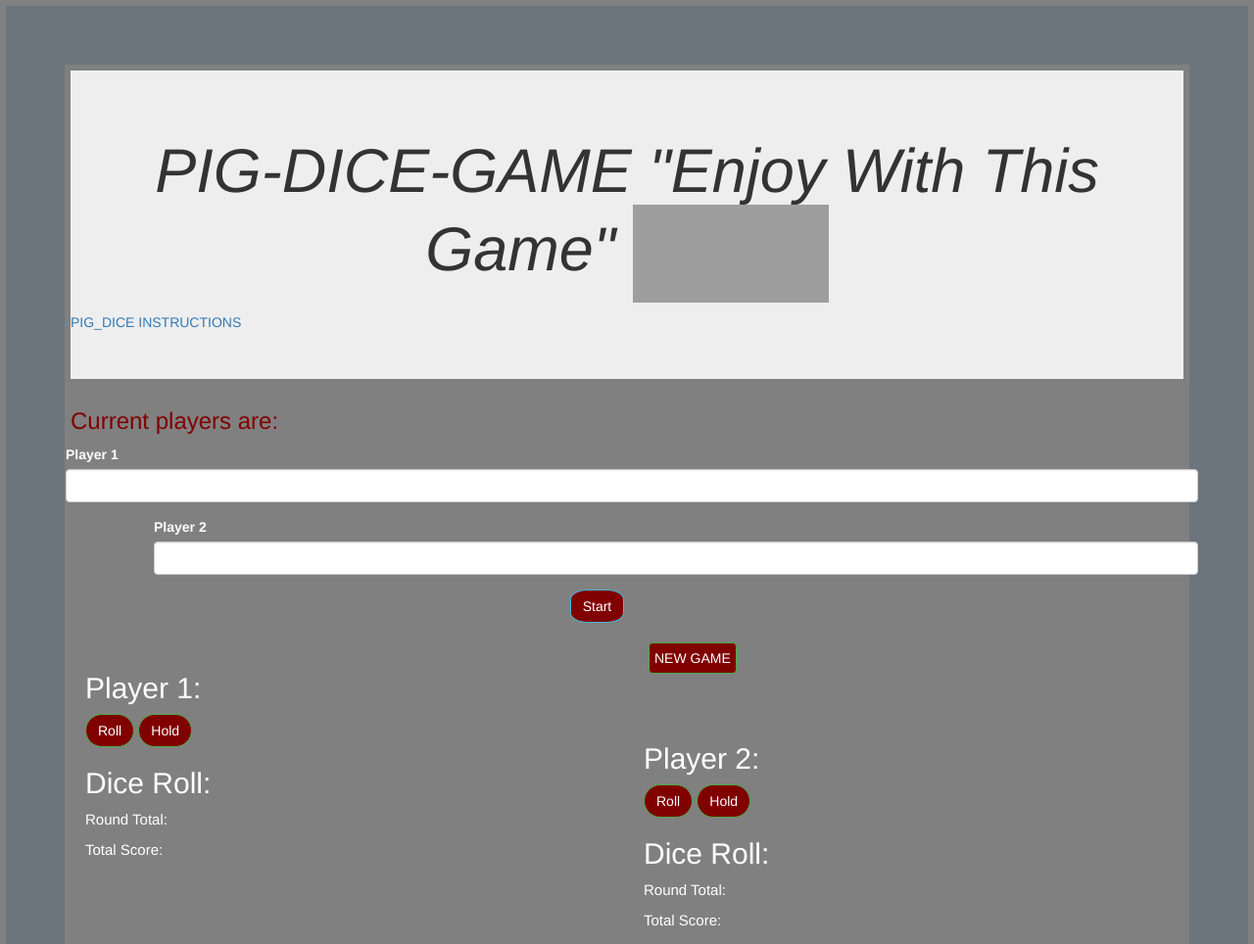
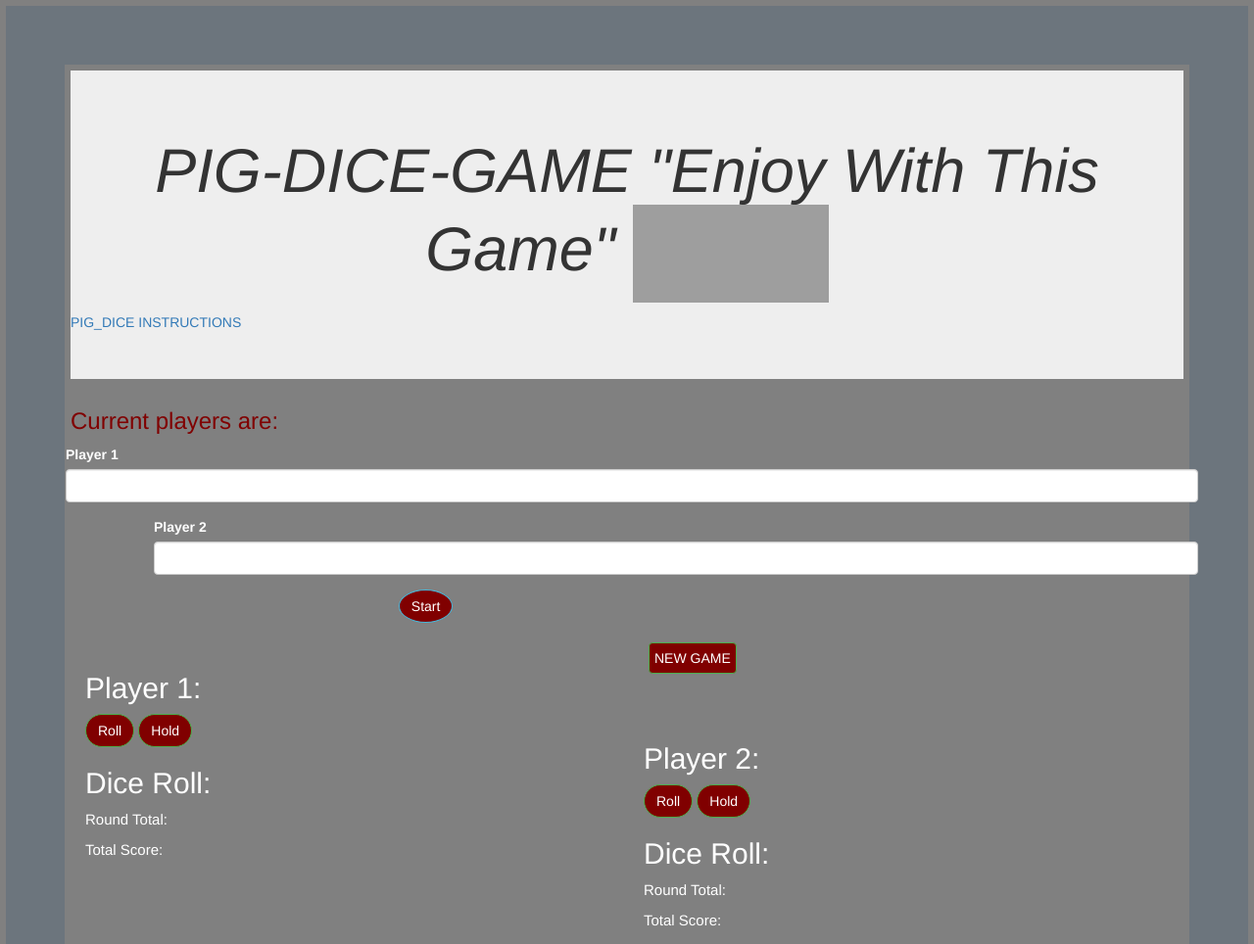
Before and after one commit to CarineIzere/PIG_DICE, a plain HTML site: page index.html in a window 1280 px wide. Shown: the top 964 px of the page at 98% size. Drawn offline with nearby package versions, Linux system fonts and the light colour scheme; grey boxes are pictures that could not be loaded.

Commit message:
make change at start id

```diff
--- a/css/styles.css
+++ b/css/styles.css
@@ -29,8 +29,8 @@ body  {
     color: white;
   }
   #start{
-    border-radius: 30%;
-    margin-left: 45%;
+    border-radius: 50%;
+    margin-left: 30%;
     background-color: maroon;
 
 
```
